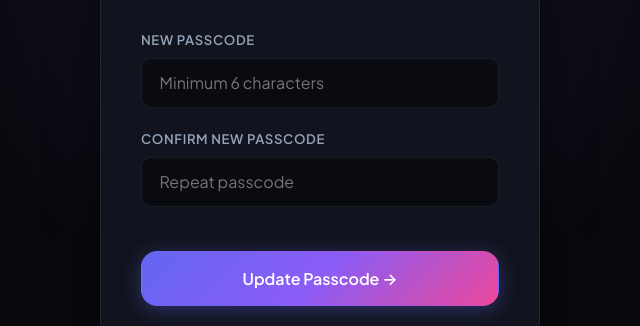
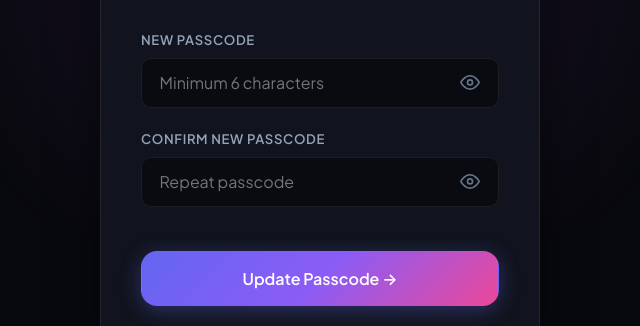
Before and after one commit to Jatin-cx/quartcart, a website: page public/reset-password.html in a window 1280 px wide. Shown: the part 367-693 px from the top of the page, 320-960 px from the left. Drawn offline with Linux system fonts and the light colour scheme.

Commit message:
Add password visibility eye toggle button across auth forms

```diff
--- a/public/css/style.css
+++ b/public/css/style.css
@@ -1319,3 +1319,38 @@ footer {
   pointer-events: none;
   z-index: 10;
 }
+
+/* ─── Password Visibility Toggle Eye Button ────────────────── */
+.password-input-wrapper {
+  position: relative;
+  width: 100%;
+  display: flex;
+  align-items: center;
+}
+
+.password-input-wrapper .form-input {
+  padding-right: 2.85rem !important;
+}
+
+.password-toggle-btn {
+  position: absolute;
+  right: 0.85rem;
+  top: 50%;
+  transform: translateY(-50%);
+  background: none;
+  border: none;
+  color: var(--text-dim);
+  cursor: pointer;
+  padding: 0.35rem;
+  display: flex;
+  align-items: center;
+  justify-content: center;
+  border-radius: var(--radius-xs);
+  transition: color 0.2s ease, transform 0.2s ease;
+  z-index: 5;
+}
+
+.password-toggle-btn:hover {
+  color: #ffffff;
+  transform: translateY(-50%) scale(1.12);
+}
--- a/public/js/auth.js
+++ b/public/js/auth.js
@@ -206,3 +206,23 @@ if (loginForm) {
 
 // Init on load
 document.addEventListener('DOMContentLoaded', updateNavbar);
+
+/**
+ * Toggle password field visibility between text and password with SVG eye icon.
+ */
+function togglePasswordVisibility(inputId, btn) {
+  const input = document.getElementById(inputId);
+  if (!input) return;
+  const isPass = input.type === 'password';
+  input.type = isPass ? 'text' : 'password';
+
+  btn.innerHTML = isPass
+    ? `<svg width="20" height="20" viewBox="0 0 24 24" fill="none" stroke="currentColor" stroke-width="2" stroke-linecap="round" stroke-linejoin="round">
+        <path d="M17.94 17.94A10.07 10.07 0 0 1 12 20c-7 0-11-8-11-8a18.45 18.45 0 0 1 5.06-5.94M9.9 4.24A9.12 9.12 0 0 1 12 4c7 0 11 8 11 8a18.5 18.5 0 0 1-2.16 3.19m-6.72-1.07a3 3 0 1 1-4.24-4.24"></path>
+        <line x1="1" y1="1" x2="23" y2="23"></line>
+      </svg>`
+    : `<svg width="20" height="20" viewBox="0 0 24 24" fill="none" stroke="currentColor" stroke-width="2" stroke-linecap="round" stroke-linejoin="round">
+        <path d="M1 12s4-8 11-8 11 8 11 8-4 8-11 8-11-8-11-8z"></path>
+        <circle cx="12" cy="12" r="3"></circle>
+      </svg>`;
+}
--- a/public/reset-password.html
+++ b/public/reset-password.html
@@ -47,6 +47,7 @@
         <form id="reset-form" novalidate aria-label="Reset password form">
           <div class="form-group">
             <label for="new-password" class="form-label">New Passcode</label>
+            <div class="password-input-wrapper">
               <input
                 type="password"
                 id="new-password"
@@ -54,10 +55,18 @@
                 placeholder="Minimum 6 characters"
                 required
               >
+              <button type="button" class="password-toggle-btn" aria-label="Toggle passcode visibility" onclick="togglePasswordVisibility('new-password', this)">
+                <svg width="20" height="20" viewBox="0 0 24 24" fill="none" stroke="currentColor" stroke-width="2" stroke-linecap="round" stroke-linejoin="round">
+                  <path d="M1 12s4-8 11-8 11 8 11 8-4 8-11 8-11-8-11-8z"></path>
+                  <circle cx="12" cy="12" r="3"></circle>
+                </svg>
+              </button>
+            </div>
           </div>
 
           <div class="form-group">
             <label for="confirm-password" class="form-label">Confirm New Passcode</label>
+            <div class="password-input-wrapper">
               <input
                 type="password"
                 id="confirm-password"
@@ -65,6 +74,13 @@
                 placeholder="Repeat passcode"
                 required
               >
+              <button type="button" class="password-toggle-btn" aria-label="Toggle passcode visibility" onclick="togglePasswordVisibility('confirm-password', this)">
+                <svg width="20" height="20" viewBox="0 0 24 24" fill="none" stroke="currentColor" stroke-width="2" stroke-linecap="round" stroke-linejoin="round">
+                  <path d="M1 12s4-8 11-8 11 8 11 8-4 8-11 8-11-8-11-8z"></path>
+                  <circle cx="12" cy="12" r="3"></circle>
+                </svg>
+              </button>
+            </div>
           </div>
 
           <button type="submit" id="reset-btn" class="btn btn-primary btn-block btn-lg mt-3">
```
Also changed, not shown: public/login.html (+8 -0 lines), public/register.html (+16 -0 lines). Lines whose indentation alone changed are shown as unchanged.
